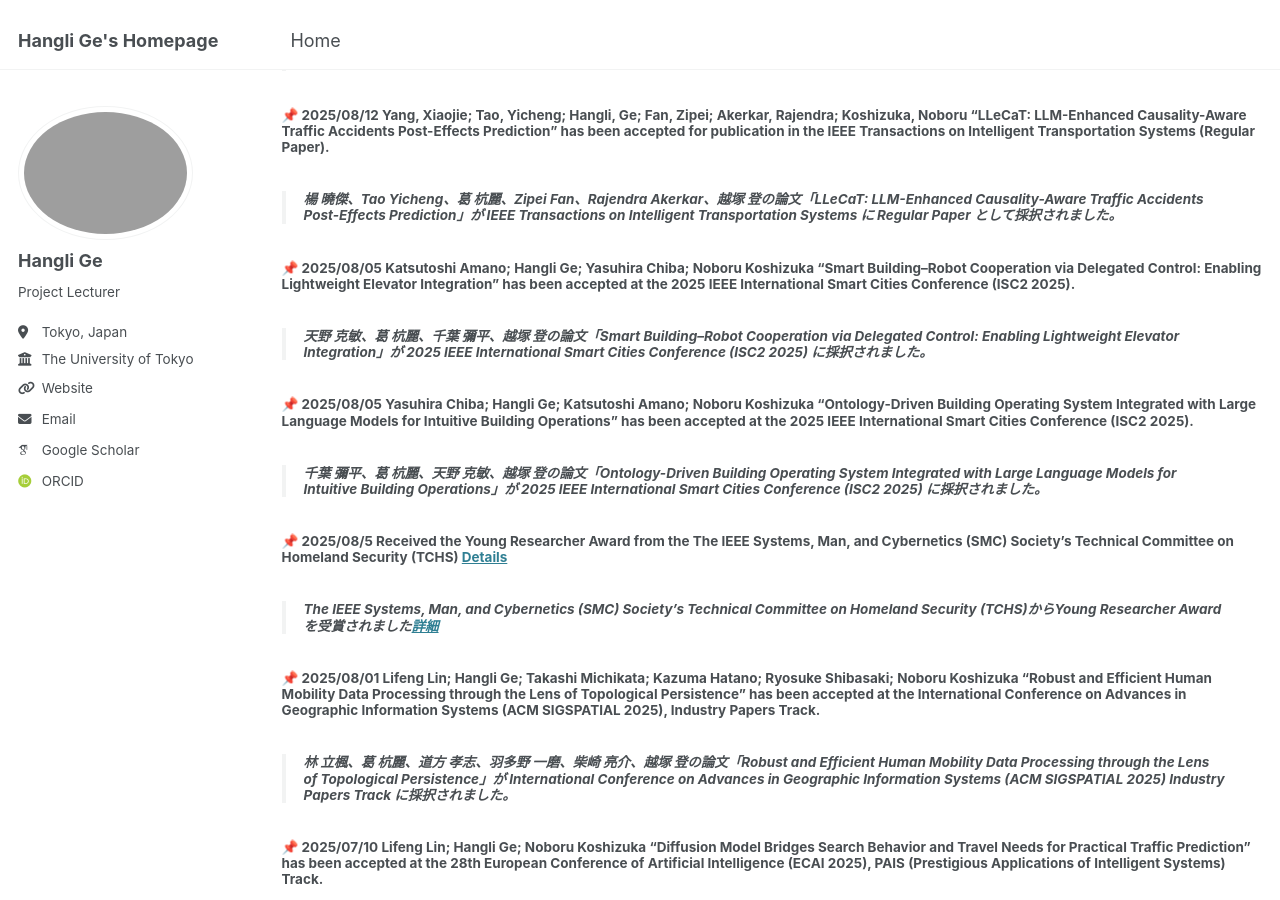
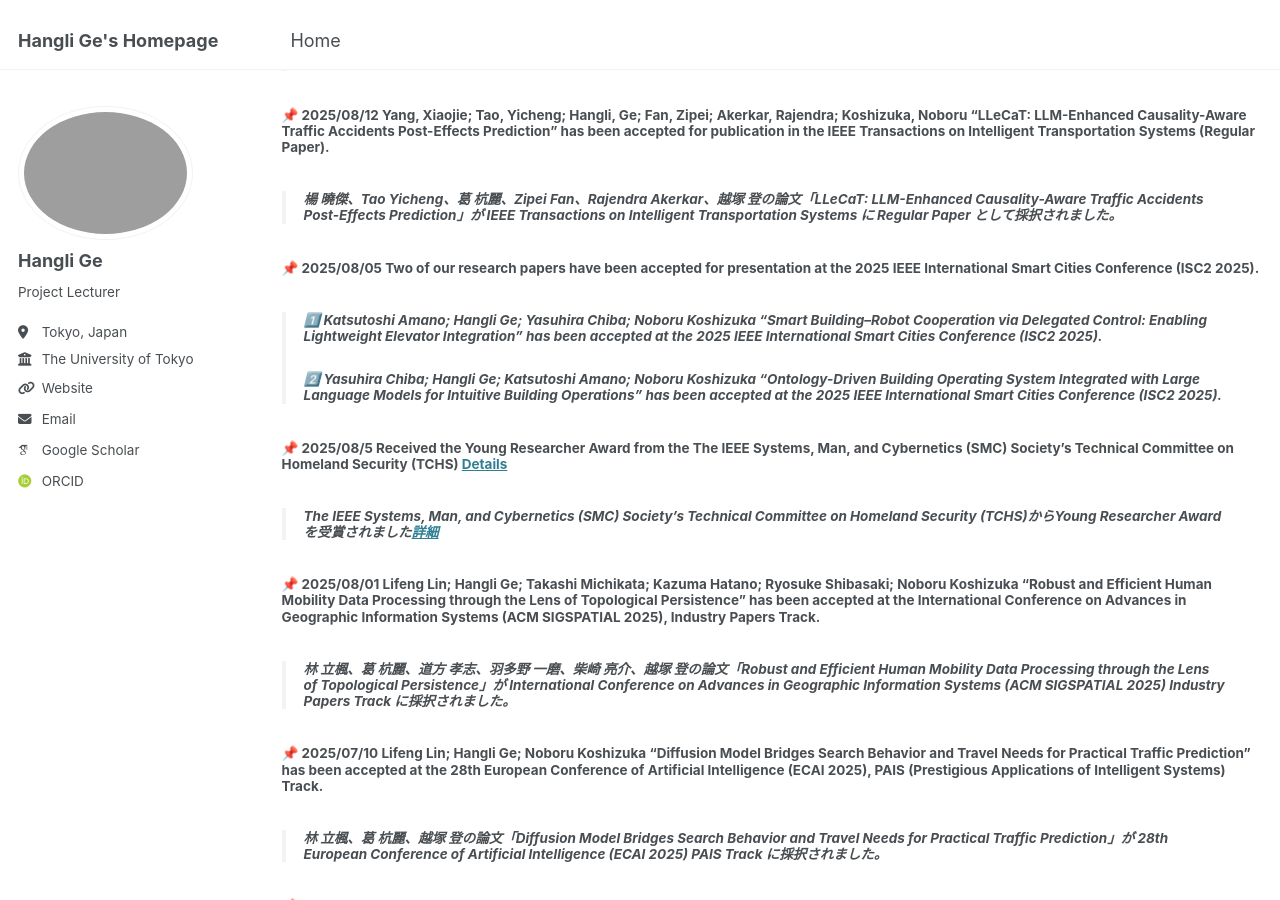
Before and after one commit to christie888/christie888.github.io, a Jekyll site: the page built from _pages/post.md, in a window 1280 px wide and 900 px high, scrolled down 310 px. Built offline with Jekyll 4.4.1, drawn with Linux system fonts in a browser that asks for light colours; some web fonts are replaced.

Commit message:
Update post.md

```diff
--- a/_pages/post.md
+++ b/_pages/post.md
@@ -13,11 +13,9 @@ permalink: post/
 ##### 📌 2025/08/12 Yang, Xiaojie; Tao, Yicheng; Hangli, Ge; Fan, Zipei; Akerkar, Rajendra; Koshizuka, Noboru  “LLeCaT: LLM-Enhanced Causality-Aware Traffic Accidents Post-Effects Prediction” has been accepted for publication in the IEEE Transactions on Intelligent Transportation Systems (Regular Paper).
 > ###### 楊 曉傑、Tao Yicheng、葛 杭麗、Zipei Fan、Rajendra Akerkar、越塚 登の論文「LLeCaT: LLM-Enhanced Causality-Aware Traffic Accidents Post-Effects Prediction」が IEEE Transactions on Intelligent Transportation Systems に Regular Paper として採択されました。
 
-##### 📌 2025/08/05 Katsutoshi Amano; Hangli Ge; Yasuhira Chiba; Noboru Koshizuka  “Smart Building–Robot Cooperation via Delegated Control: Enabling Lightweight Elevator Integration” has been accepted at the 2025 IEEE International Smart Cities Conference (ISC2 2025).
-> ###### 天野 克敏、葛 杭麗、千葉 彌平、越塚 登の論文「Smart Building–Robot Cooperation via Delegated Control: Enabling Lightweight Elevator Integration」が 2025 IEEE International Smart Cities Conference (ISC2 2025) に採択されました。
-
-##### 📌 2025/08/05 Yasuhira Chiba; Hangli Ge; Katsutoshi Amano; Noboru Koshizuka “Ontology-Driven Building Operating System Integrated with Large Language Models for Intuitive Building Operations” has been accepted at the 2025 IEEE International Smart Cities Conference (ISC2 2025).
-> ###### 千葉 彌平、葛 杭麗、天野 克敏、越塚 登の論文「Ontology-Driven Building Operating System Integrated with Large Language Models for Intuitive Building Operations」が 2025 IEEE International Smart Cities Conference (ISC2 2025) に採択されました。
+##### 📌  2025/08/05 Two of our research papers have been accepted for presentation at the 2025 IEEE International Smart Cities Conference (ISC2 2025).
+> ###### 1️⃣ Katsutoshi Amano; Hangli Ge; Yasuhira Chiba; Noboru Koshizuka  “Smart Building–Robot Cooperation via Delegated Control: Enabling Lightweight Elevator Integration” has been accepted at the 2025 IEEE International Smart Cities Conference (ISC2 2025).
+> ###### 2️⃣ Yasuhira Chiba; Hangli Ge; Katsutoshi Amano; Noboru Koshizuka “Ontology-Driven Building Operating System Integrated with Large Language Models for Intuitive Building Operations” has been accepted at the 2025 IEEE International Smart Cities Conference (ISC2 2025).
 
 ##### 📌 2025/08/5 Received the Young Researcher Award from the The IEEE Systems, Man, and Cybernetics (SMC) Society’s Technical Committee on Homeland Security (TCHS)  [Details](https://www.ieee-csr.org/awards/#ieee-smc-tchs)
 > ###### The IEEE Systems, Man, and Cybernetics (SMC) Society’s Technical Committee on Homeland Security (TCHS)からYoung Researcher Award を受賞されました[詳細](https://www.ieee-csr.org/awards/#ieee-smc-tchs)
```
